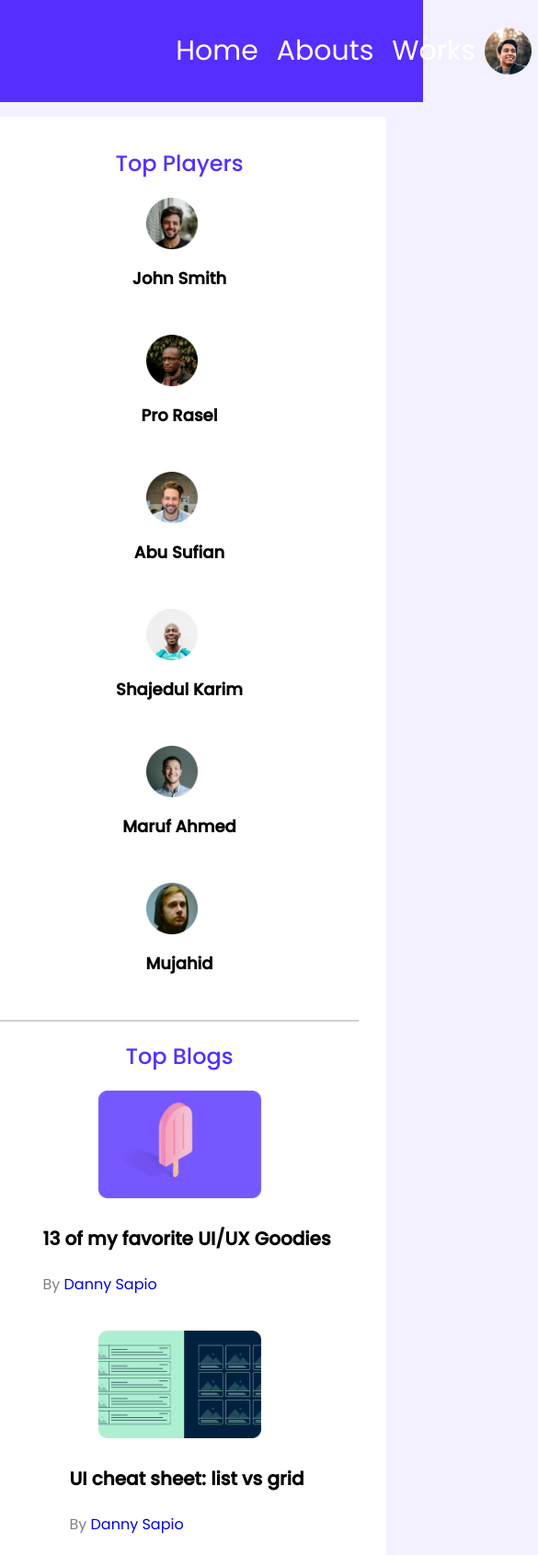
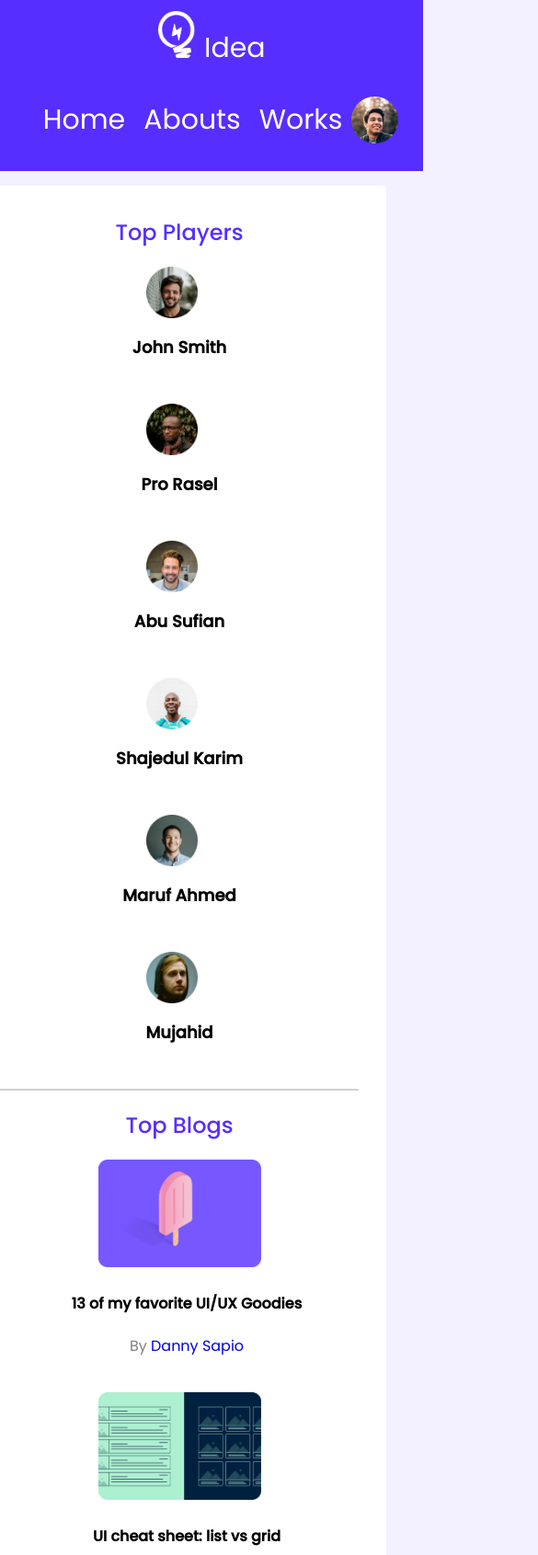
Before and after one commit to Roton2576/Assignment-2, a plain HTML site: page index.html in a window 390 px wide. Shown: the top 1691 px of the page at 92% size, 585 px wide, since content can reach past the window. Drawn offline with Linux system fonts and the light colour scheme.

Commit message:
totalFinished

```diff
--- a/css/style.css
+++ b/css/style.css
@@ -16,8 +16,9 @@ header{
     width: 100%;
 }
 nav{
-    width: 870px;
+    width: 100%;
     display: flex;
+    max-width: 870px;
 }
 .idea-image span{
     font-size: 16px;
@@ -188,7 +189,23 @@ hr{
         width: 118%;
     }
     nav{
+        flex-direction: column;
+        justify-content: center;
+        align-items: center;
         font-size: 30px;
+        text-align: center;
+    }
+    .idea-image{
+        text-align: center;
+        justify-content: center;
+    }
+    .idea-image span{
+        font-size: 30px;
+        margin-top: 30px;
+    }
+    .menu-head ul{
+        justify-content: center;
+        margin-right: 30px;
     }
     .top-players h2{
         text-align: center;
@@ -211,6 +228,19 @@ hr{
         flex-direction: column;
         align-items: center;
     }
+    .blogs-items .blogs-items-detail {
+        font-size: 16px;
+        text-align: center;
+    }
+    .blogs-items .blogs-items-detail h3 {
+        font-size: 16px;
+        text-align: center;
+    }
+
+    .course-detail h3{
+        font-size: 15px;
+        text-align: center;
+    }
 
     .parent{
         display: grid;
@@ -231,11 +261,23 @@ hr{
     .container{
         width: 100%;
     }
-    header{
+    /* header{
         width: 118%;
+    } */
+    nav{
+        flex-direction: column;
+        justify-content: center;
+        align-items: center;
+        font-size: 30px;
+        text-align: center;
     }
-    nav{
+    .idea-image{
+        text-align: center;
+        justify-content: center;
+    }
+    .idea-image span{
         font-size: 30px;
+        margin-top: 30px;
     }
     .section-title{
         font-weight: bold;
```
